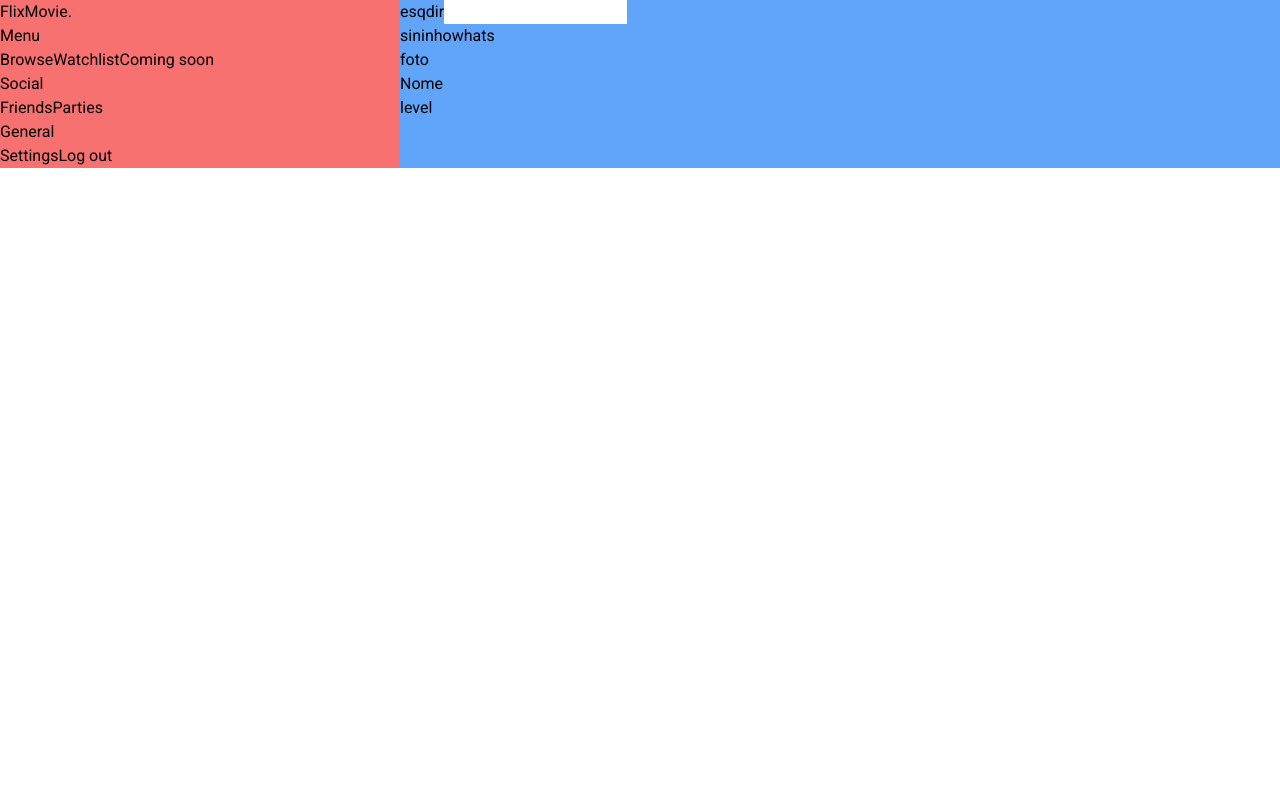
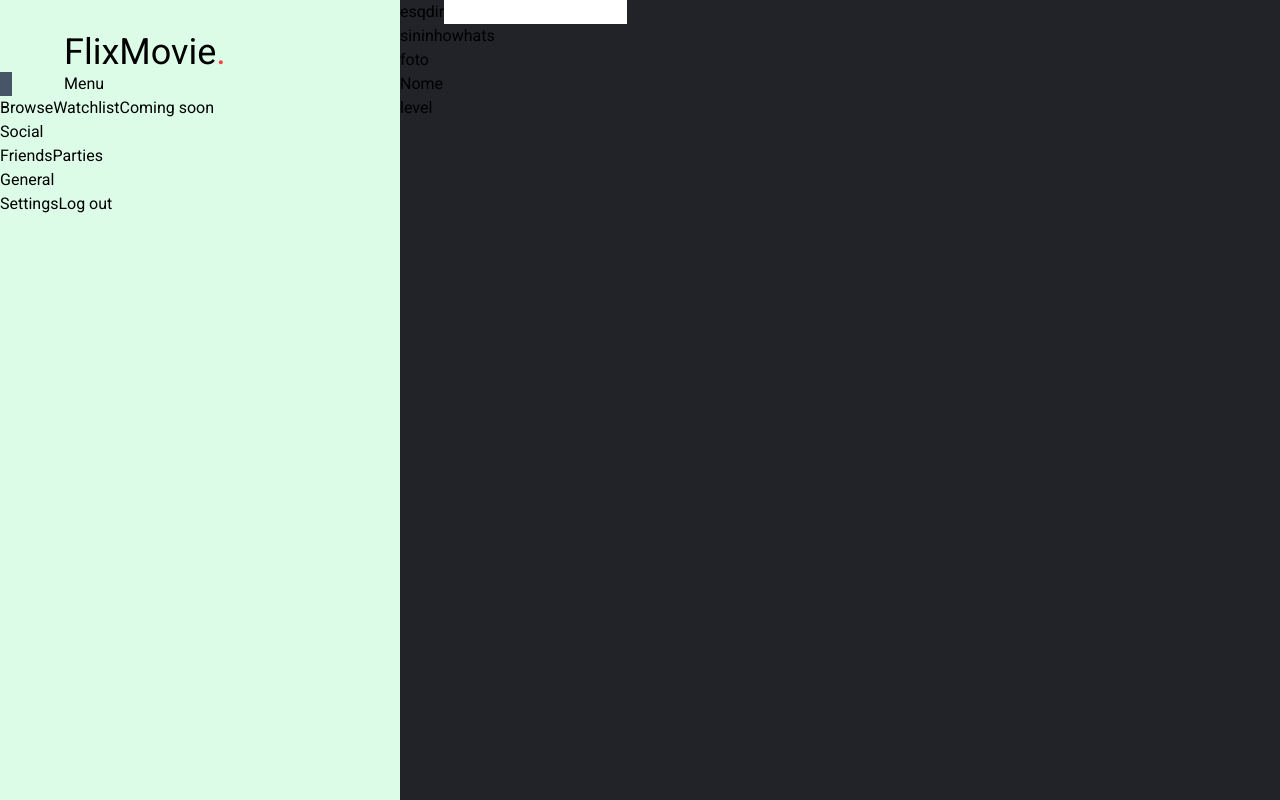
Before and after one commit to Nadoti/flixmovie, a React (Vite) app: page / in a window 1280 px wide. Shown: the top 800 px of the page. Built offline with nearby package versions, Linux system fonts and the light colour scheme.

Commit message:
começo do desenvolvimento

```diff
--- a/src/App.tsx
+++ b/src/App.tsx
@@ -2,11 +2,12 @@
 export function App() {
 
   return (
-    <main className="grid grid-cols-footer">
-      <aside className="bg-red-400">
-        <a href="/">FlixMovie<span>.</span></a>
-        <nav>
-          <h3>Menu</h3>
+    <main className="grid grid-cols-footer bg-primary h-screen">
+      <aside className="bg-green-100 w-full">
+        <div className="fixed max-w-full flex flex-col">
+          <a href="/" className="text-4xl pt-8 pl-16">FlixMovie<span className="text-red-500">.</span></a>
+          <nav className="w-[400px] ">
+            <h3 className="pl-16 relative before:content-[''] before:absolute before:top-0 before:left-0 before:w-3 before:h-full before:bg-slate-600">Menu</h3>
             <a href="">Browse</a>
             <a href="">Watchlist</a>
             <a href="">Coming soon</a>
@@ -21,9 +22,10 @@ export function App() {
             <a href="">Settings</a>
             <a href="">Log out</a>
           </nav>
+        </div>
       </aside>
 
-      <section className="bg-blue-400">
+      <section className="mb-[1000px]">
         <nav>
           <div>
             <button> esq </button>
@@ -43,7 +45,7 @@ export function App() {
         </nav>
       </section>
 
-      <aside className="bg-green-400">
+      <aside className="bg-primary-100">
         teste
       </aside>
     </main>
--- a/tailwind.config.cjs
+++ b/tailwind.config.cjs
@@ -7,8 +7,8 @@ module.exports = {
   theme: {
     extend: {
       colors: {
-        'primary': '#f58614',
-        'primary-100': '#F3AD65',
+        'primary': '#222328',
+        'primary-100': '#1b1c20',
         'secondary': '#f1471f'
       },
       gridTemplateColumns: {
```
Lines whose indentation alone changed are shown as unchanged.
